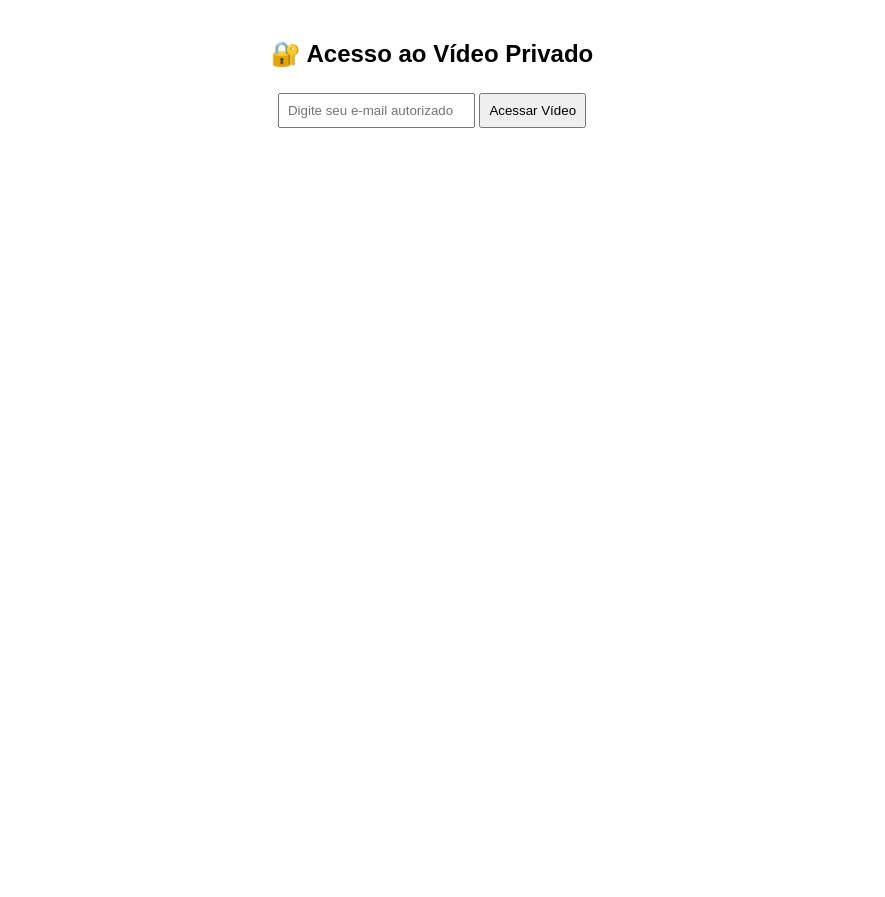
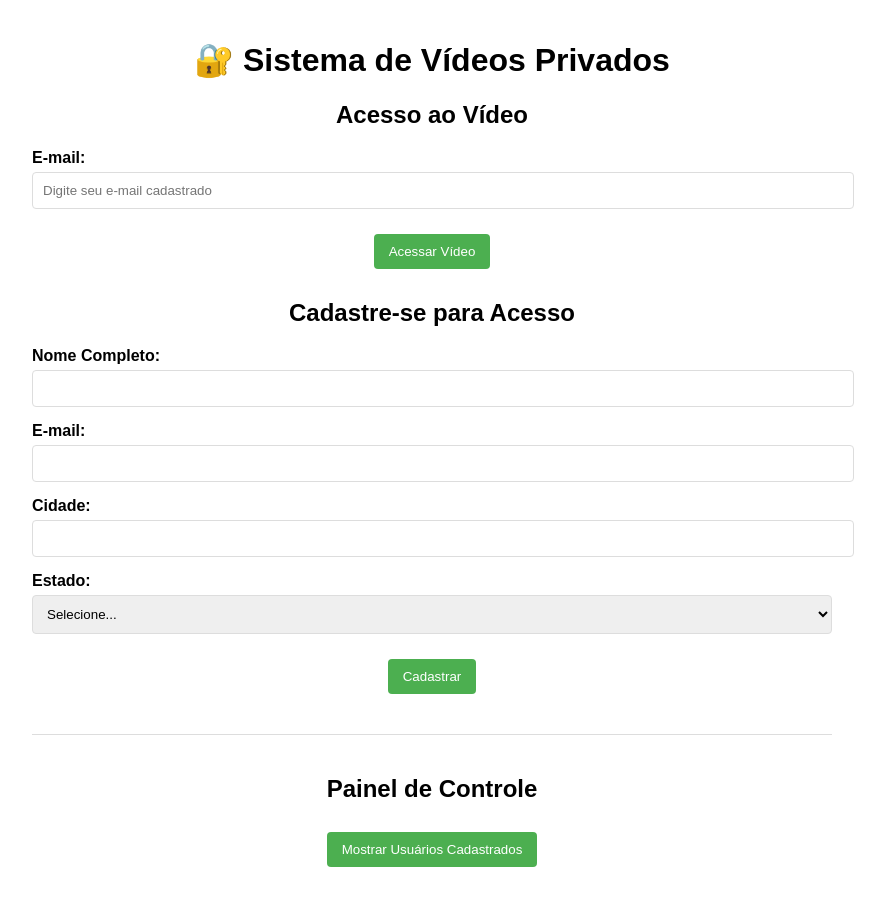
Before and after one commit to Adriel89/video-privado, a plain HTML site: page index.html in a window 1280 px wide. Shown: the whole page, without its empty margins (208-1093 px from the left). Before the commit the page ends 800 px from the top, so only its background shows below. Drawn offline with Linux system fonts and the light colour scheme.

Commit message:
Update index.html

```diff
--- a/index.html
+++ b/index.html
@@ -2,49 +2,184 @@
 <html lang="pt-br">
 <head>
   <meta charset="UTF-8">
-  <title>Vídeo Privado</title>
+  <title>Sistema de Vídeos Privados</title>
   <style>
     body {
       font-family: Arial, sans-serif;
       max-width: 800px;
       margin: 0 auto;
       padding: 20px;
-      text-align: center; /* Centraliza o texto e elementos inline */
+      text-align: center;
+    }
+    .form-group {
+      margin: 15px 0;
+      text-align: left;
+    }
+    label {
+      display: block;
+      margin-bottom: 5px;
+      font-weight: bold;
+    }
+    input, select {
+      width: 100%;
+      padding: 10px;
+      border: 1px solid #ddd;
+      border-radius: 4px;
+    }
+    button {
+      background-color: #4CAF50;
+      color: white;
+      padding: 10px 15px;
+      border: none;
+      border-radius: 4px;
+      cursor: pointer;
+      margin: 10px 5px;
+    }
+    button:hover {
+      background-color: #45a049;
     }
     #video-container {
       display: none;
-      margin: 20px auto; /* Centraliza o container */
-      width: fit-content; /* Ajusta a largura ao conteúdo */
+      margin: 20px auto;
     }
-    input, button {
+    #admin-panel {
+      margin-top: 30px;
+      border-top: 1px solid #ddd;
+      padding-top: 20px;
+    }
+    table {
+      width: 100%;
+      border-collapse: collapse;
+      margin-top: 20px;
+    }
+    th, td {
+      border: 1px solid #ddd;
       padding: 8px;
-      margin: 5px 0;
+      text-align: left;
     }
-    video {
-      display: block; /* Remove espaço extra abaixo do vídeo */
-      margin: 0 auto; /* Centraliza o vídeo dentro do container */
+    th {
+      background-color: #f2f2f2;
     }
   </style>
 </head>
 <body>
-  <h2>🔐 Acesso ao Vídeo Privado</h2>
-  <input type="email" id="email" placeholder="Digite seu e-mail autorizado">
-  <button onclick="verificarAcesso()">Acessar Vídeo</button>
+  <h1>🔐 Sistema de Vídeos Privados</h1>
+
+  <div id="access-panel">
+    <h2>Acesso ao Vídeo</h2>
+    <div class="form-group">
+      <label for="login-email">E-mail:</label>
+      <input type="email" id="login-email" placeholder="Digite seu e-mail cadastrado">
+    </div>
+    <button onclick="verificarAcesso()">Acessar Vídeo</button>
+  </div>
 
   <div id="video-container">
+    <h3>Vídeo Exclusivo</h3>
     <video width="640" height="360" controls>
       <source src="videot.mp4" type="video/mp4">
       Seu navegador não suporta vídeo HTML5.
     </video>
   </div>
 
+  <div id="registration-panel">
+    <h2>Cadastre-se para Acesso</h2>
+    <div class="form-group">
+      <label for="nome">Nome Completo:</label>
+      <input type="text" id="nome" required>
+    </div>
+    <div class="form-group">
+      <label for="email">E-mail:</label>
+      <input type="email" id="email" required>
+    </div>
+    <div class="form-group">
+      <label for="cidade">Cidade:</label>
+      <input type="text" id="cidade" required>
+    </div>
+    <div class="form-group">
+      <label for="estado">Estado:</label>
+      <select id="estado" required>
+        <option value="">Selecione...</option>
+        <option value="AC">Acre</option>
+        <option value="AL">Alagoas</option>
+        <!-- Adicione todos os estados -->
+      </select>
+    </div>
+    <button onclick="cadastrarUsuario()">Cadastrar</button>
+  </div>
+
+  <div id="admin-panel">
+    <h2>Painel de Controle</h2>
+    <button onclick="mostrarUsuarios()">Mostrar Usuários Cadastrados</button>
+    <div id="users-list"></div>
+  </div>
+
   <script>
-    const emailsAutorizados = [
-      "teste@email.com",
-      "exemplo@gmail.com",
-      "usuario@dominio.com"
-    ];
+    // Carrega usuários do localStorage ou cria array vazio
+    let usuariosCadastrados = JSON.parse(localStorage.getItem('usuarios')) || [];
+
+    function cadastrarUsuario() {
+      const usuario = {
+        nome: document.getElementById('nome').value.trim(),
+        email: document.getElementById('email').value.trim().toLowerCase(),
+        cidade: document.getElementById('cidade').value.trim(),
+        estado: document.getElementById('estado').value,
+        dataCadastro: new Date().toLocaleString()
+      };
+
+      // Verifica se e-mail já existe
+      if (usuariosCadastrados.some(u => u.email === usuario.email)) {
+        alert('Este e-mail já está cadastrado!');
+        return;
+      }
+
+      usuariosCadastrados.push(usuario);
+      localStorage.setItem('usuarios', JSON.stringify(usuariosCadastrados));
+
+      alert('Cadastro realizado com sucesso!');
+      document.getElementById('nome').value = '';
+      document.getElementById('email').value = '';
+      document.getElementById('cidade').value = '';
+      document.getElementById('estado').value = '';
+    }
 
     function verificarAcesso() {
-      const email = document.getElementById("email").value.trim().toLowerCase();
-      const videoContainer = document.getElementById("video-container
+      const email = document.getElementById('login-email').value.trim().toLowerCase();
+      const usuario = usuariosCadastrados.find(u => u.email === email);
+
+      if (usuario) {
+        document.getElementById('video-container').style.display = 'block';
+        // Registra o acesso
+        if (!usuario.acessos) usuario.acessos = [];
+        usuario.acessos.push(new Date().toLocaleString());
+        localStorage.setItem('usuarios', JSON.stringify(usuariosCadastrados));
+      } else {
+        alert('E-mail não cadastrado. Por favor, cadastre-se primeiro.');
+      }
+    }
+
+    function mostrarUsuarios() {
+      const usersList = document.getElementById('users-list');
+      if (usuariosCadastrados.length === 0) {
+        usersList.innerHTML = '<p>Nenhum usuário cadastrado ainda.</p>';
+        return;
+      }
+
+      let html = '<table><tr><th>Nome</th><th>E-mail</th><th>Cidade/UF</th><th>Data Cadastro</th><th>Acessos</th></tr>';
+
+      usuariosCadastrados.forEach(usuario => {
+        html += `<tr>
+          <td>${usuario.nome}</td>
+          <td>${usuario.email}</td>
+          <td>${usuario.cidade}/${usuario.estado}</td>
+          <td>${usuario.dataCadastro}</td>
+          <td>${usuario.acessos ? usuario.acessos.length : 0}</td>
+        </tr>`;
+      });
+
+      html += '</table>';
+      usersList.innerHTML = html;
+    }
+  </script>
+</body>
+</html>
```
